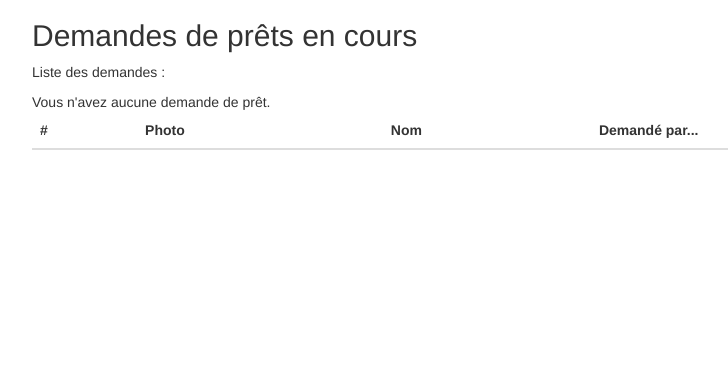
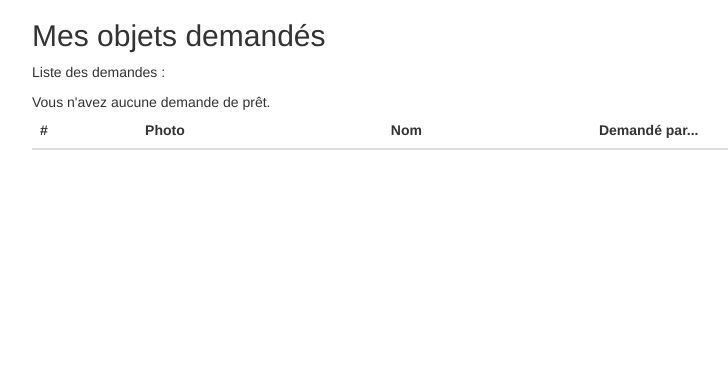
Before and after one commit to jchoquet/crowdlending, a PHP site: page /demandePret in a window 1280 px wide. Shown: the part 51-420 px from the top of the page, without its empty margins (38-766 px from the left). Run offline with PHP 8.4, Linux system fonts and the light colour scheme; the visitor is signed in with stand-in values (Sample User, id 1); data that the repository does not hold is empty; some web fonts are replaced.

Commit message:
Correction du bug "Accepter pret - Titre mes objets demandés"

```diff
--- a/Views/demandePret.php
+++ b/Views/demandePret.php
@@ -14,7 +14,7 @@ include "Models/demandePretM.php";
 <!DOCTYPE html>
 <html lang="fr">
 <head>
-    <title>Lend it - Demandes de prêts en cours</title>
+    <title>Lend it - Mes objets demandés</title>
     <meta charset="utf-8">
     <meta name="viewport" content="width=device-width, initial-scale=1">
 
@@ -50,7 +50,7 @@ include "Models/demandePretM.php";
 <?php include("header.php"); ?>
 
 <div class="container content">
-    <h2>Demandes de prêts en cours</h2>
+    <h2>Mes objets demandés</h2>
 
     <p>Liste des demandes :</p>
     <table class="table table-hover">
```
